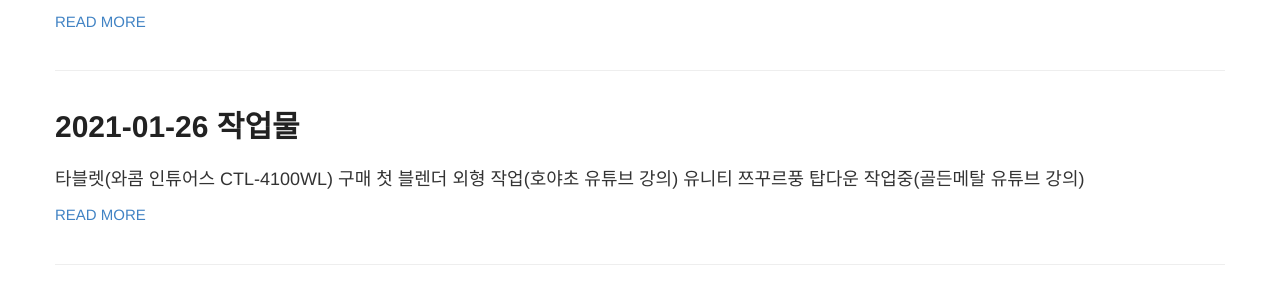
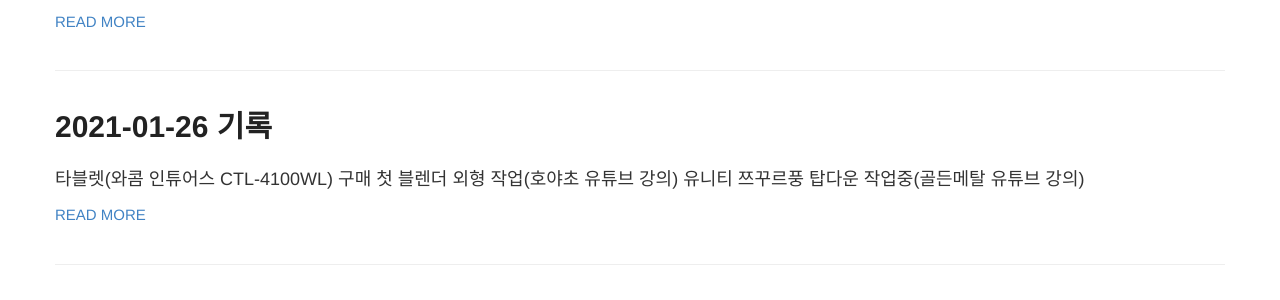
Before and after one commit to keemeesuu/keemeesuu.github.io, a Jekyll site: the page built from index.html, in a window 1280 px wide and 900 px high, scrolled down 347 px. Shown: the part 150-450 px from the top of the window. Built offline with Jekyll 4.4.1, drawn with Linux system fonts in a browser that asks for light colours.

Commit message:
Update 2021-01-26-daiary.md

```diff
--- a/_posts/diary/2021-01-26-daiary.md
+++ b/_posts/diary/2021-01-26-daiary.md
@@ -2,7 +2,7 @@
 layout: post
 comments: true
 date: 2021-01-23 23:30:20
-title: "2021-01-26 작업물"
+title: "2021-01-26 기록"
 description: "2021-01-26 Work"
 subject: diary
 categories: [ diary ]
```
